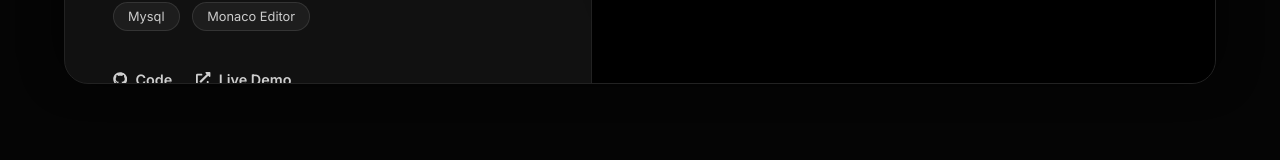
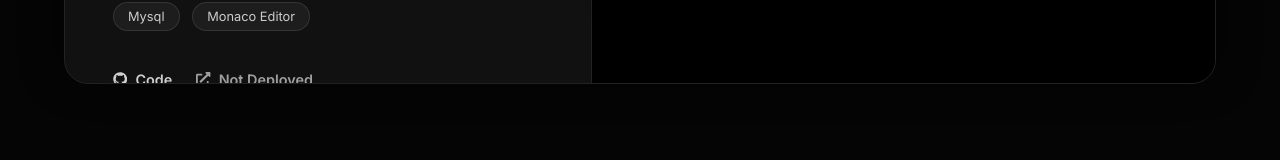
Before and after one commit to AshisChetia/PORTFOLIO-ASHIS, a React (Vite) app: page / in a window 1280 px wide. Shown: the part 4132-4292 px from the top of the page. Built offline with nearby package versions, Linux system fonts and the light colour scheme; a web font is replaced by a local one.

Commit message:
Changes in Projects section

```diff
--- a/src/components/Projects.jsx
+++ b/src/components/Projects.jsx
@@ -7,7 +7,6 @@ import './Projects.css';
 const ProjectCard = ({ project, index }) => {
   const videoRef = useRef(null);
   const [isPlaying, setIsPlaying] = useState(false);
-
   const handleMouseEnter = () => {
     setIsPlaying(true);
     if (videoRef.current) {
@@ -46,9 +45,15 @@ const ProjectCard = ({ project, index }) => {
             <a href={project.repo} target="_blank" rel="noreferrer" className="link-btn">
               <FaGithub /> Code
             </a>
-            <a href={project.link} target="_blank" rel="noreferrer" className="link-btn">
-              <FaExternalLinkAlt /> Live Demo
-            </a>
+            {project.link ? (
+              <a href={project.link} target="_blank" rel="noreferrer" className="link-btn">
+                <FaExternalLinkAlt /> Live Demo
+              </a>
+            ) : (
+              <span className="link-btn" style={{ opacity: 0.6, cursor: 'not-allowed' }}>
+                <FaExternalLinkAlt /> Not Deployed
+              </span>
+            )}
           </div>
         </div>
 
@@ -79,7 +84,7 @@ const ProjectCard = ({ project, index }) => {
 
             {/* 3. Play Icon Overlay (Optional hint) */}
             <div className={`play-overlay ${isPlaying ? 'hidden' : ''}`}>
-               <FaPlay className="play-icon" />
+              <FaPlay className="play-icon" />
             </div>
 
           </div>
```
